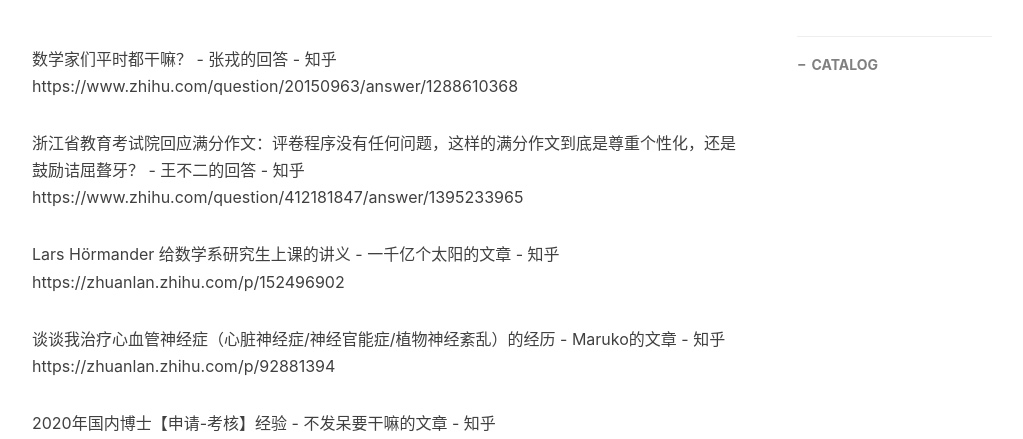
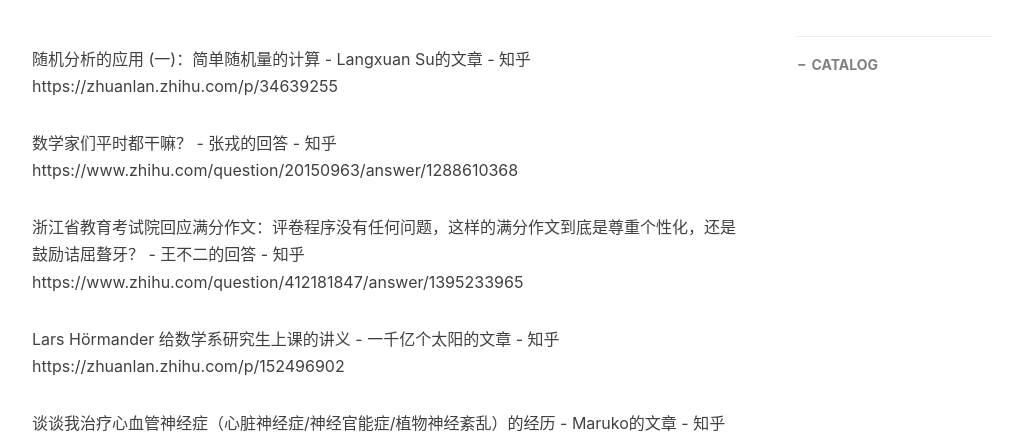
Before and after one commit to BYQ0002/BYQ0002.github.io, a Jekyll site: the page built from _posts/2020-08-10-知乎收藏夹.md, in a window 1280 px wide and 900 px high, cut to the strip 461-900 px from the top of the window. Shown: the whole strip, without its empty margins (233-1256 px from the left). Built offline with Jekyll 4.4.1, drawn with Linux system fonts in a browser that asks for light colours; nearby versions of some CDN libraries; comment, search, counter and statistics services are not loaded.

Commit message:
Update 2020-08-10-知乎收藏夹.md

```diff
--- a/_posts/2020-08-10-知乎收藏夹.md
+++ b/_posts/2020-08-10-知乎收藏夹.md
@@ -9,6 +9,9 @@ catalog: true                          #是否归档
 tags:                                  #标签
     - 知乎
 ---
+
+随机分析的应用 (一)：简单随机量的计算 - Langxuan Su的文章 - 知乎
+https://zhuanlan.zhihu.com/p/34639255
 
 数学家们平时都干嘛？ - 张戎的回答 - 知乎
 https://www.zhihu.com/question/20150963/answer/1288610368
```
